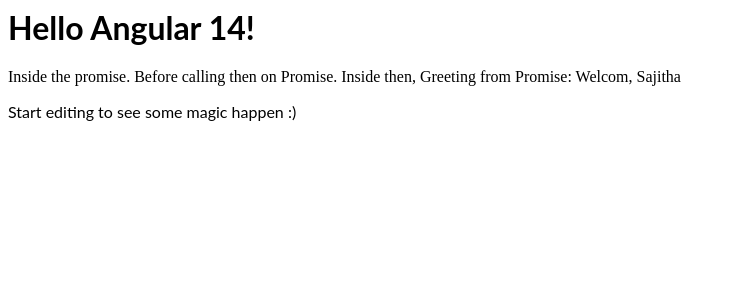
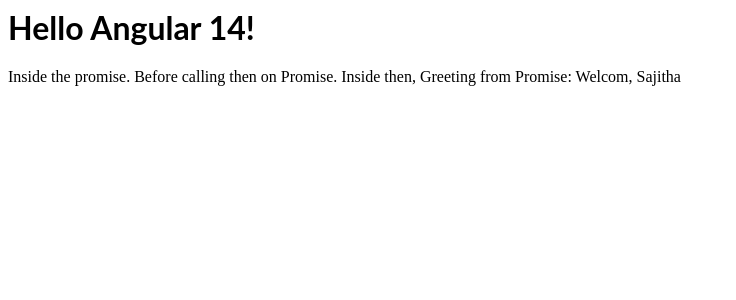
Before and after one commit to sajithahd/Angular-Examples--observables-vs-promises, an Angular app: page / in a window 1280 px wide. Shown: the top 300 px of the page, without its empty margins (0-736 px from the left). Built offline with nearby package versions, Linux system fonts and the light colour scheme.

Commit message:
2 files modified

```diff
--- a/src/app/app.component.html
+++ b/src/app/app.component.html
@@ -1,4 +1 @@
 <hello name="{{ name }}"></hello>
-<p>
-  Start editing to see some magic happen :)
-</p>
--- a/src/app/hello.component.ts
+++ b/src/app/hello.component.ts
@@ -34,7 +34,7 @@
   promise() {
     // Promise body will run eagerly. just at the creation
     this.greetingPoster = new Promise((resolve, reject) => {
-      this.greetingPostContent += " Inside the promise. ";
+      this.greetingPostContent += " Inside the promise. \n";
       resolve("Welcom, Sajitha");
     });
 
```
